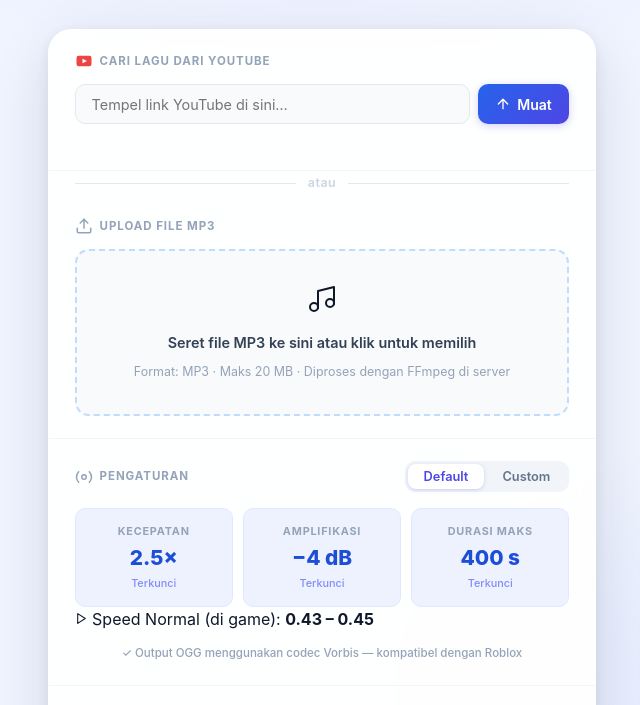
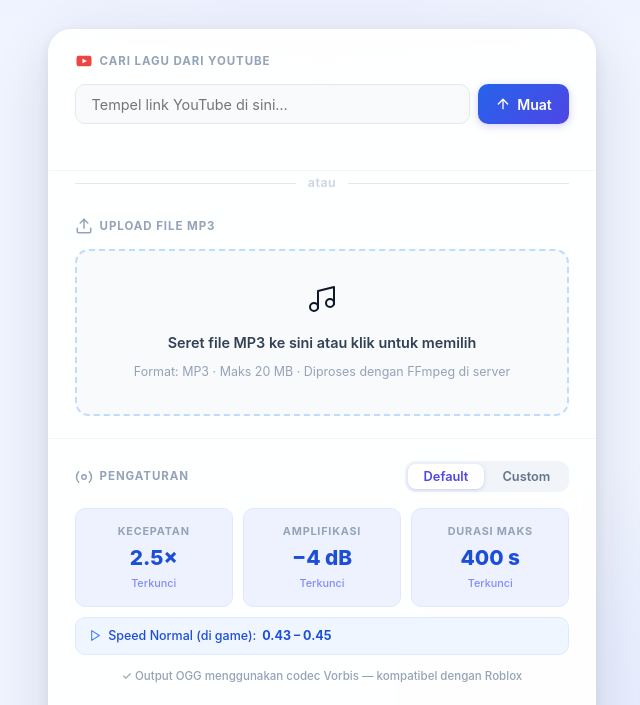
Before and after one commit to Wawan0911/audioshift-server, a website: page public/index.html in a window 1280 px wide. Shown: the part 206-911 px from the top of the page, without its empty margins (318-958 px from the left). Drawn offline with Linux system fonts and the light colour scheme; no server answers.

Commit message:
Update style.css

```diff
--- a/public/style.css
+++ b/public/style.css
@@ -219,8 +219,20 @@ input[type=url]:focus, input[type=text]:focus {
 .setting-value { font-size: 1.3rem; font-weight: 800; color: var(--blue-700); line-height: 1.2; }
 .setting-note { font-size: 0.68rem; color: var(--indigo-400); margin-top: 0.25rem; font-weight: 500; }
 
+/* ── DEFAULT SPEED NOTE (keterangan di bawah kartu default) ── */
+.default-speed-note {
+  display: flex; align-items: center; gap: 6px;
+  margin-top: 0.65rem; margin-bottom: 0.1rem;
+  padding: 0.5rem 0.85rem;
+  background: var(--blue-50); border: 1px solid var(--blue-100);
+  border-radius: var(--radius-sm);
+  font-size: 0.78rem; color: var(--blue-700); font-weight: 500;
+}
+.default-speed-note svg { color: var(--blue-500); flex-shrink: 0; }
+.default-speed-note strong { font-weight: 700; color: var(--blue-700); }
+
 /* ── CUSTOM SETTINGS — NEW DESIGN ── */
-.custom-settings-stack { display: flex; flex-direction: column; gap: 14px; }
+.custom-settings-stack { display: flex; flex-direction: column; gap: 14px; margin-top: 0.85rem; }
 
 .custom-row {
   background: var(--gray-50);
@@ -407,6 +419,7 @@ footer { margin-top: 1.75rem; text-align: center; font-size: 0.73rem; color: var
   .download-row { flex-direction: column; }
   .custom-row-header { flex-wrap: wrap; }
 }
+
 /* ── PREVIEW SECTION ── */
 .waveform-canvas {
   width: 100%; height: 60px; border-radius: 8px;
```
